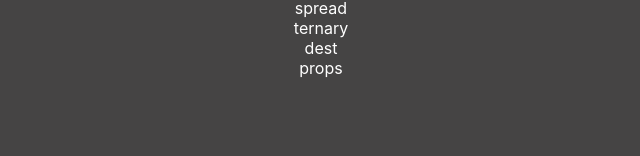
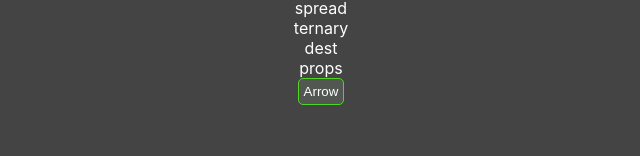
Before and after one commit to r0g-c0d3s/React-Basic, a React (Create React App) app: page / in a window 1280 px wide. Shown: the part 144-300 px from the top of the page, without its empty margins (319-959 px from the left). Built offline with nearby package versions, Linux system fonts and the light colour scheme.

Commit message:
Add button to navigate to Arrow component in Home

```diff
--- a/src/Components/Home.jsx
+++ b/src/Components/Home.jsx
@@ -1,7 +1,12 @@
 import React from 'react'
-import { Link } from 'react-router-dom'
+import { Link, useNavigate } from 'react-router-dom'
 import "./style.css";
 export default function Home() {
+
+  let nav = useNavigate()
+  function click() {
+    nav('/arrow')
+  }
   return (
     <div>
         <h1 style={{color:"#fff"}}>This is Home</h1>
@@ -13,6 +18,7 @@ export default function Home() {
         <Link className='link' to = '/dest'>dest</Link>
         <Link className='link' to = '/props'>props</Link>
 
+        <button onClick={click}>Arrow</button>
     </div>
   )
 }
```
